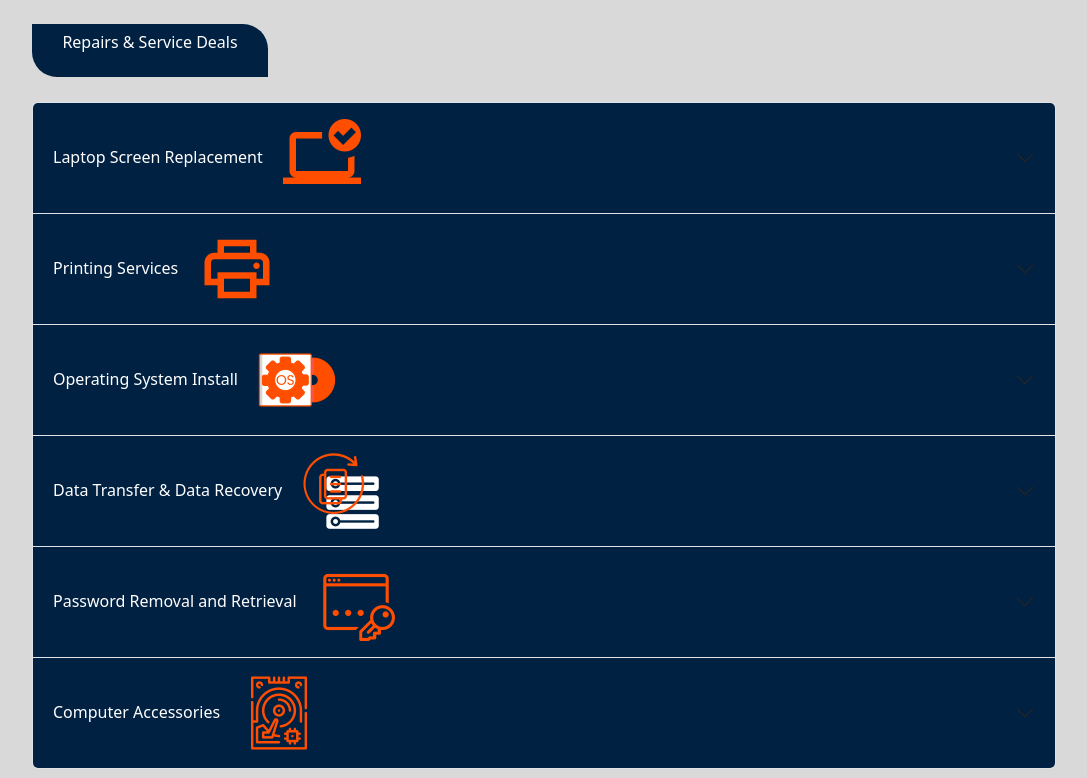
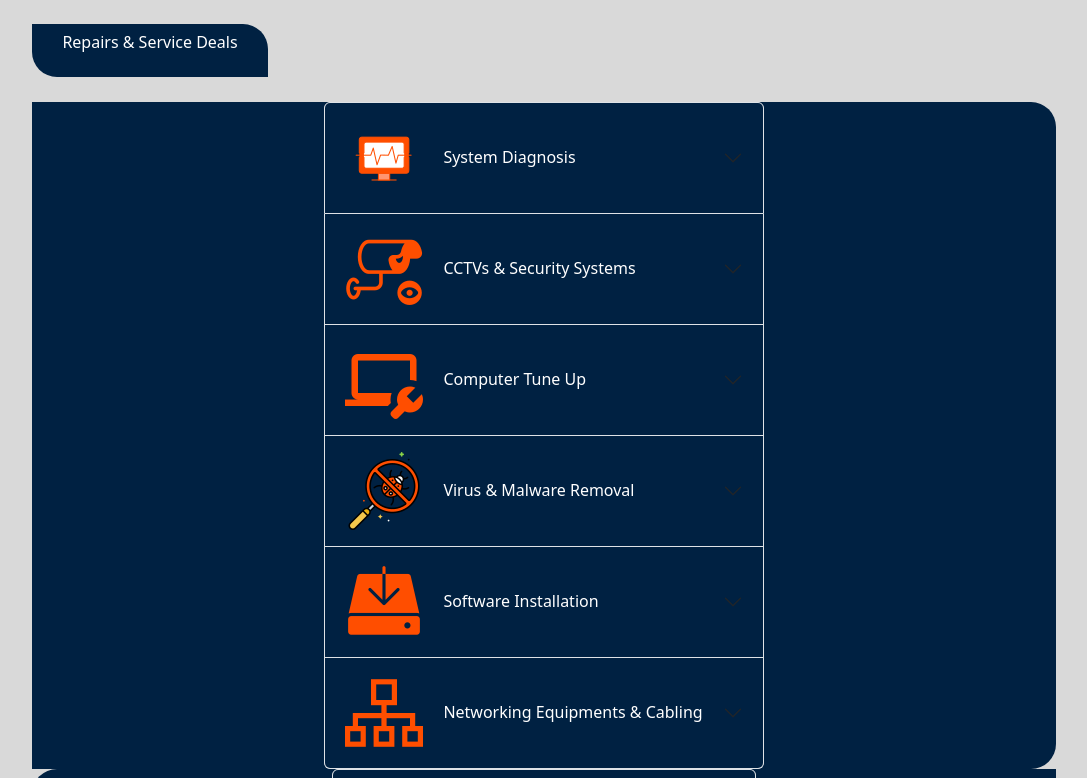
Before and after one commit to SandeSydney/tech_shop, a React (Create React App) app: page /services in a window 1280 px wide. Shown: the part 822-1600 px from the top of the page, without its empty margins (96-1183 px from the left). Built offline with nearby package versions, Linux system fonts and the light colour scheme.

Commit message:
Added second accordion

```diff
--- a/src/components/Services.jsx
+++ b/src/components/Services.jsx
@@ -33,7 +33,91 @@ function Services() {
             <p>Repairs & Service Deals</p>
           </div>
           <div className="all-service-offers">
+            <div className='service-offer-left'>
               <Accordion>
+                <Accordion.Item eventKey='0'>
+                  <Accordion.Header >
+                    <img src={diagnosis} alt="" />
+                    System Diagnosis
+                  </Accordion.Header>
+                  <Accordion.Body>
+                    <p>This section entails:</p>
+                    <ul>
+                      <li>Checking Drivers</li>
+                      <li>Monitoring the CPU</li>
+                    </ul>
+                  </Accordion.Body>
+                </Accordion.Item>
+                <Accordion.Item eventKey='2'>
+                  <Accordion.Header >
+                    <img src={cctv} alt="" />
+                    CCTVs & Security Systems
+                  </Accordion.Header>
+                  <Accordion.Body>
+                    <p>This section entails:</p>
+                    <ul>
+                      <li>Checking Drivers</li>
+                      <li>Monitoring the CPU</li>
+                    </ul>
+                  </Accordion.Body>
+                </Accordion.Item>
+                <Accordion.Item eventKey='4'>
+                  <Accordion.Header >
+                    <img src={repair} alt="" />
+                    Computer Tune Up
+                  </Accordion.Header>
+                  <Accordion.Body>
+                    <p>This section entails:</p>
+                    <ul>
+                      <li>Checking Drivers</li>
+                      <li>Monitoring the CPU</li>
+                    </ul>
+                  </Accordion.Body>
+                </Accordion.Item>
+                <Accordion.Item eventKey='6'>
+                  <Accordion.Header >
+                    <img src={virus} alt="" />
+                    Virus & Malware Removal
+                  </Accordion.Header>
+                  <Accordion.Body>
+                    <p>This section entails:</p>
+                    <ul>
+                      <li>Checking Drivers</li>
+                      <li>Monitoring the CPU</li>
+                    </ul>
+                  </Accordion.Body>
+                </Accordion.Item>
+                <Accordion.Item eventKey='8'>
+                  <Accordion.Header >
+                    <img src={software} alt="" />
+                    Software Installation
+                  </Accordion.Header>
+                  <Accordion.Body>
+                    <p>This section entails:</p>
+                    <ul>
+                      <li>Checking Drivers</li>
+                      <li>Monitoring the CPU</li>
+                    </ul>
+                  </Accordion.Body>
+                </Accordion.Item>
+                <Accordion.Item eventKey='10'>
+                  <Accordion.Header >
+                    <img src={networks} alt="" />
+                    Networking Equipments & Cabling
+                  </Accordion.Header>
+                  <Accordion.Body>
+                    <p>This section entails:</p>
+                    <ul>
+                      <li>Checking Drivers</li>
+                      <li>Monitoring the CPU</li>
+                    </ul>
+                  </Accordion.Body>
+                </Accordion.Item>
+              </Accordion>
+            </div>
+            <div className='service-offer-right'>
+              <Accordion>
+
                 <Accordion.Item eventKey='1'>
                   <Accordion.Header >
                     Laptop Screen Replacement
@@ -47,6 +131,7 @@ function Services() {
                     </ul>
                   </Accordion.Body>
                 </Accordion.Item>
+
                 <Accordion.Item eventKey='3'>
                   <Accordion.Header >
                     Printing Services
@@ -60,6 +145,7 @@ function Services() {
                     </ul>
                   </Accordion.Body>
                 </Accordion.Item>
+
                 <Accordion.Item eventKey='5'>
                   <Accordion.Header >
                     Operating System Install
@@ -73,6 +159,7 @@ function Services() {
                     </ul>
                   </Accordion.Body>
                 </Accordion.Item>
+
                 <Accordion.Item eventKey='7'>
                   <Accordion.Header >
                     Data Transfer & Data Recovery
@@ -86,6 +173,7 @@ function Services() {
                     </ul>
                   </Accordion.Body>
                 </Accordion.Item>
+
                 <Accordion.Item eventKey='9'>
                   <Accordion.Header >
                     Password Removal and Retrieval
@@ -99,6 +187,7 @@ function Services() {
                     </ul>
                   </Accordion.Body>
                 </Accordion.Item>
+
                 <Accordion.Item eventKey='11'>
                   <Accordion.Header >
                     Computer Accessories
@@ -116,6 +205,7 @@ function Services() {
             </div>
           </div>
         </div>
+      </div>
     </>
   )
 }
```
Lines whose indentation alone changed are shown as unchanged.
